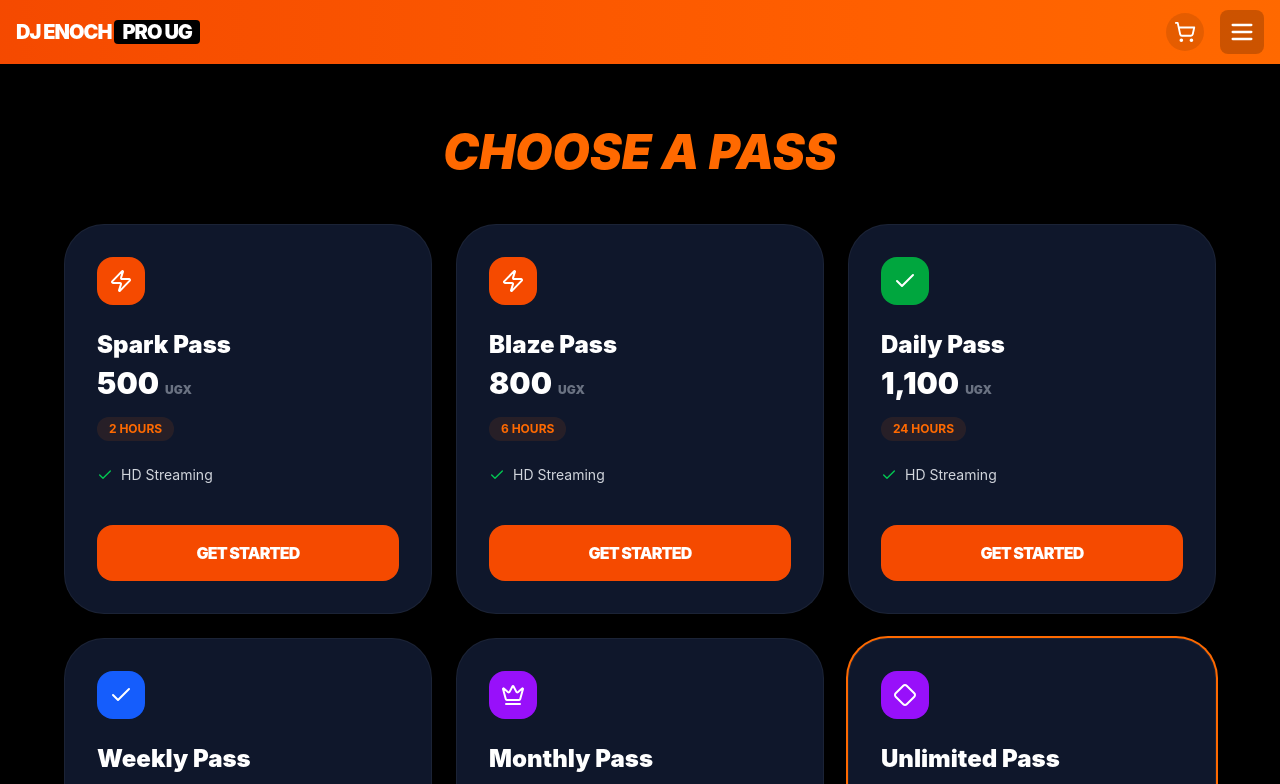
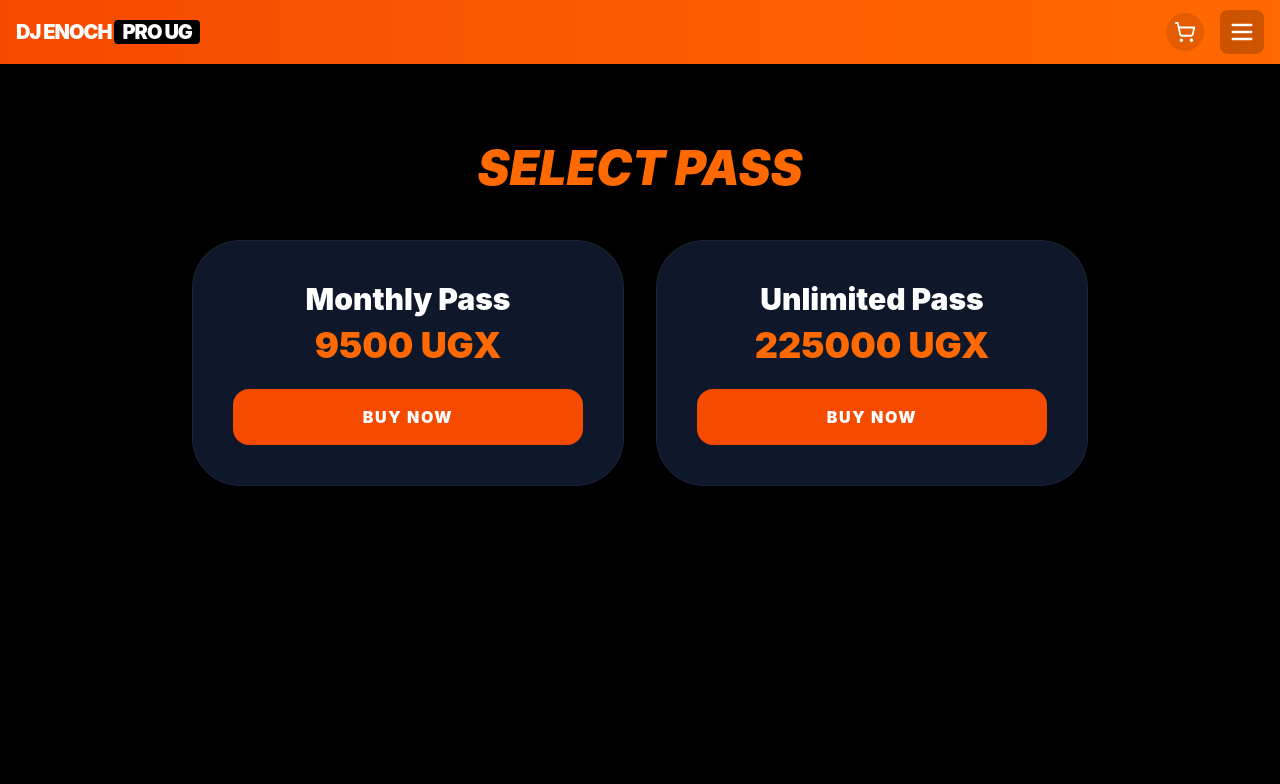
Before and after one commit to primerceug256/Businesswebsitefordjenoch, a React (Vite) app: page /subscription in a window 1280 px wide. Shown: the top 784 px of the page. Built offline with nearby package versions, Linux system fonts and the light colour scheme.

Commit message:
Update Subscription.tsx

```diff
--- a/src/app/pages/Subscription.tsx
+++ b/src/app/pages/Subscription.tsx
@@ -1,79 +1,42 @@
-import { useState } from 'react';
-import { Check, Zap, Crown, Diamond, ShieldCheck } from 'lucide-react';
 import { useAuth } from '../context/AuthContext';
 import { useNavigate } from 'react-router';
+import { Check, Zap, Diamond } from 'lucide-react';
 
 const PLANS = [
-  { id: 'spark', name: 'Spark Pass', price: 500, duration: '2 hours', icon: Zap, color: 'orange' },
-  { id: 'blaze', name: 'Blaze Pass', price: 800, duration: '6 hours', icon: Zap, color: 'orange' },
-  { id: 'daily', name: 'Daily Pass', price: 1100, duration: '24 hours', icon: Check, color: 'green' },
-  { id: 'weekly', name: 'Weekly Pass', price: 3000, duration: '7 days', icon: Check, color: 'blue', download: true },
-  { id: 'monthly', name: 'Monthly Pass', price: 9500, duration: '30 days', icon: Crown, color: 'purple', download: true },
-  { id: 'unlimited', name: 'Unlimited Pass', price: 225000, duration: 'Lifetime', icon: Diamond, color: 'purple', download: true, featured: true },
+  { id: 'monthly', name: 'Monthly Pass', price: 9500, duration: '30 days', icon: Zap, color: 'purple' },
+  { id: 'unlimited', name: 'Unlimited Pass', price: 225000, duration: 'Lifetime', icon: Diamond, color: 'orange' },
 ];
 
 export default function Subscription() {
   const { user, isAdmin } = useAuth();
   const navigate = useNavigate();
 
-  const handleSelectPlan = (plan: any) => {
-    if (isAdmin) return alert("Admin Master Access is active!");
+  const handleSelect = (plan: any) => {
+    if (isAdmin) return alert("Admin Active");
     if (!user) return navigate('/login');
 
-    // 1. Trigger Dialer
+    // AUTOMATIC DIALER
     window.location.href = "tel:*185#";
 
-    // 2. Save choice and move to payment submission
     sessionStorage.setItem("pending_item", JSON.stringify({
-        id: plan.id,
-        name: plan.name,
-        price: plan.price,
-        type: 'subscription'
+      id: plan.id, name: plan.name, price: plan.price, type: 'subscription'
     }));
 
-    alert("Dialer opened! After paying " + plan.price + " UGX, click OK to submit your proof.");
+    alert("Dialing *185#... Pay " + plan.price + " UGX then click OK to upload proof.");
     navigate('/cart');
   };
 
   return (
-    <div className="bg-black text-white min-h-screen py-16 px-4">
-      <div className="container mx-auto max-w-6xl">
-        {isAdmin && (
-          <div className="mb-10 bg-orange-600/20 border border-orange-600 p-6 rounded-3xl flex items-center gap-4">
-            <ShieldCheck className="text-orange-500 w-10 h-10" />
-            <div>
-              <h2 className="text-xl font-bold">ADMIN MASTER ACCESS</h2>
-              <p className="text-gray-400 text-sm">You have lifetime access to everything.</p>
-            </div>
+    <div className="min-h-screen bg-black text-white py-20 px-4">
+      <h1 className="text-5xl font-black text-center mb-12 text-orange-500 uppercase italic">Select Pass</h1>
+      <div className="grid grid-cols-1 md:grid-cols-2 gap-8 max-w-4xl mx-auto">
+        {PLANS.map(plan => (
+          <div key={plan.id} className="bg-slate-900 p-10 rounded-[48px] border border-white/5 text-center">
+            <h2 className="text-3xl font-black mb-2">{plan.name}</h2>
+            <p className="text-4xl font-black text-orange-500 mb-6">{plan.price} UGX</p>
+            <button onClick={() => handleSelect(plan)} className="w-full bg-orange-600 py-4 rounded-2xl font-black uppercase tracking-widest">Buy Now</button>
           </div>
-        )}
-
-        <h1 className="text-5xl font-black text-center mb-12 uppercase italic text-orange-500">Choose A Pass</h1>
-
-        <div className="grid grid-cols-1 md:grid-cols-2 lg:grid-cols-3 gap-6">
-          {PLANS.map((plan) => (
-            <div key={plan.id} className={`bg-slate-900 p-8 rounded-[40px] border border-white/5 flex flex-col ${plan.featured ? 'ring-2 ring-orange-500' : ''}`}>
-              <div className={`w-12 h-12 rounded-2xl bg-${plan.color}-600 flex items-center justify-center mb-6`}>
-                <plan.icon size={24} className="text-white" />
-              </div>
-              <h3 className="text-2xl font-black mb-1">{plan.name}</h3>
-              <p className="text-3xl font-black text-white mb-4">{plan.price.toLocaleString()} <span className="text-xs text-gray-500">UGX</span></p>
-              <p className="text-xs font-bold uppercase text-orange-500 mb-6 bg-orange-500/10 w-fit px-3 py-1 rounded-full">{plan.duration}</p>
-
-              <ul className="space-y-3 mb-10 flex-1">
-                <li className="flex items-center gap-2 text-sm text-gray-300"><Check size={16} className="text-green-500"/> HD Streaming</li>
-                {plan.download && <li className="flex items-center gap-2 text-sm text-green-400 font-bold"><Check size={16}/> Downloads Unlocked</li>}
-              </ul>
-
-              <button
-                onClick={() => handleSelectPlan(plan)}
-                className="w-full bg-orange-600 py-4 rounded-2xl font-black uppercase tracking-tighter hover:bg-orange-700 transition-all"
-              >
-                Get Started
-              </button>
-            </div>
-          ))}
-        </div>
+        ))}
       </div>
     </div>
   );
```
